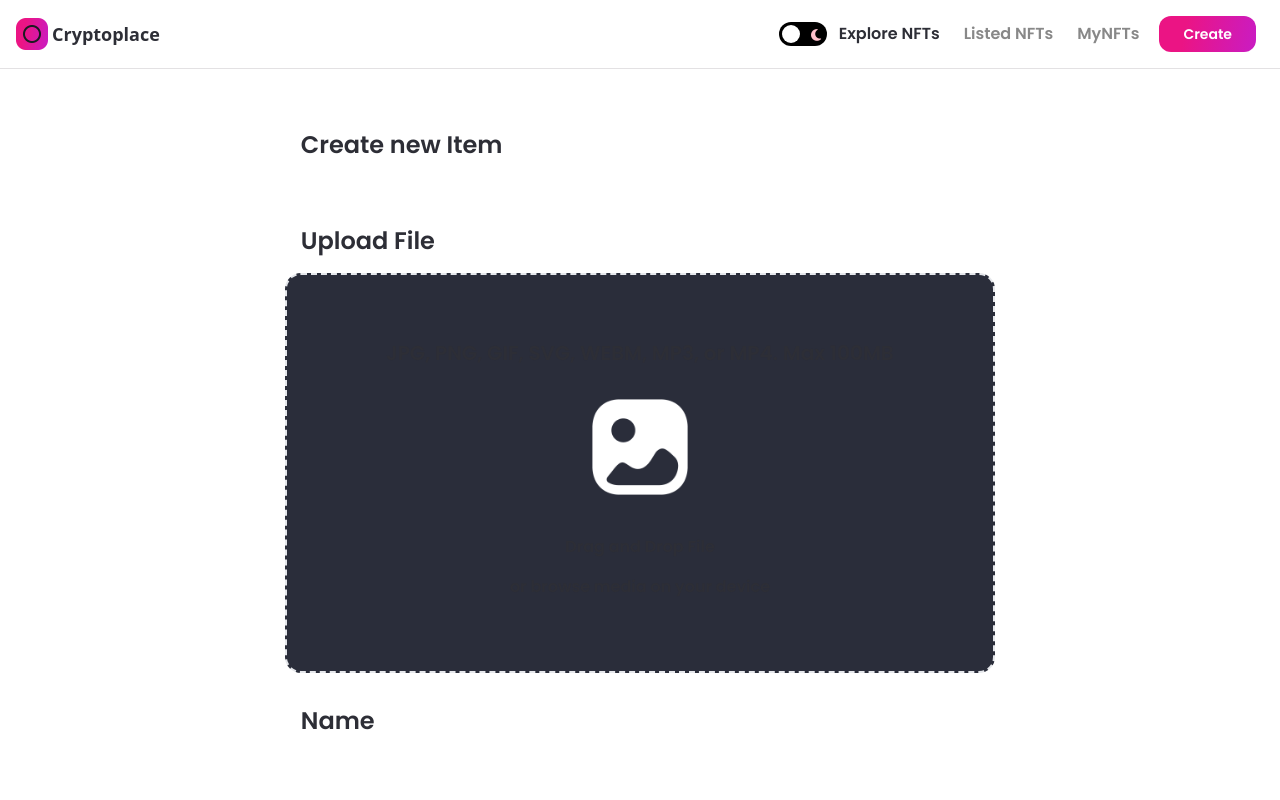
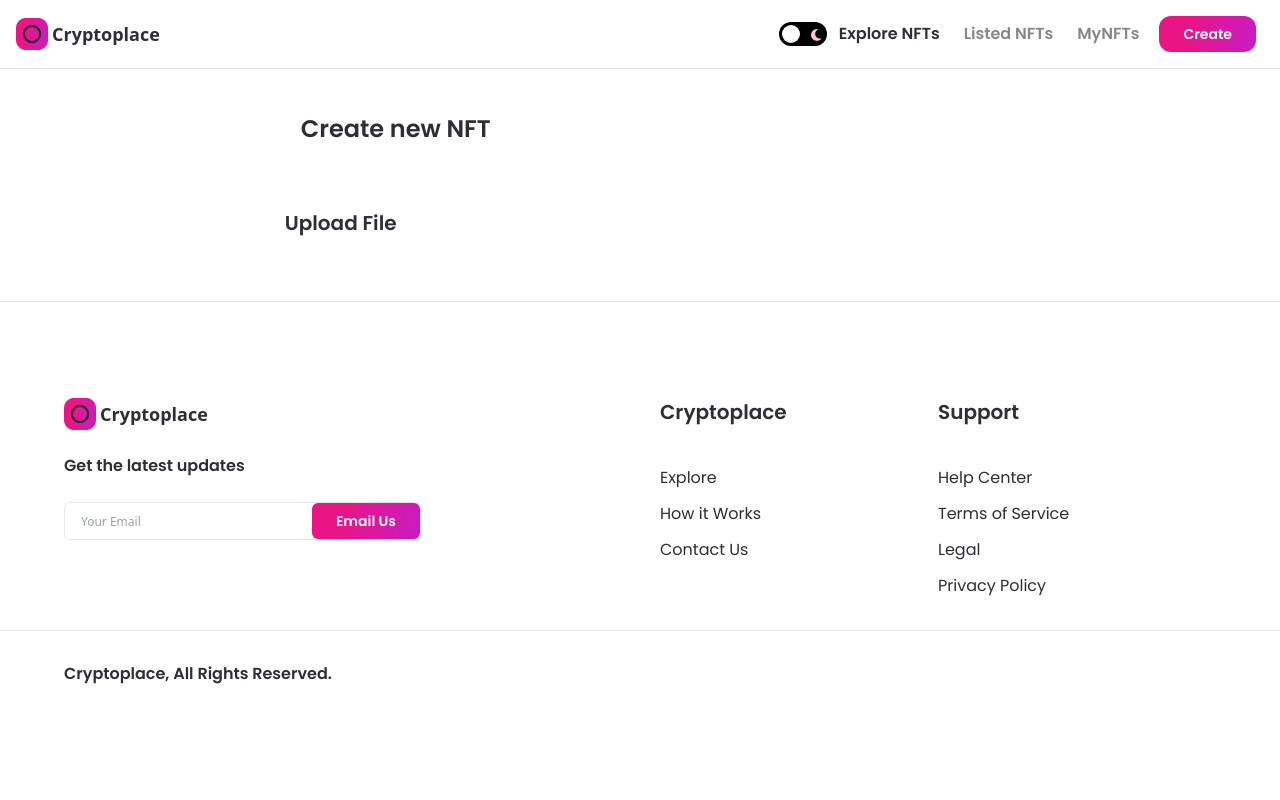
Before and after one commit to lucasmoncada08/cryptoplace, a Next.js app: page /create-nft in a window 1280 px wide. Shown: the top 800 px of the page. Built offline with nearby package versions, Linux system fonts and the light colour scheme.

Commit message:
Created initial image upload structure for nfts

```diff
--- a/pages/create-nft.js
+++ b/pages/create-nft.js
@@ -3,16 +3,47 @@ import Image from 'next/image';
 import { useRouter } from 'next/router';
 import { useTheme } from 'next-themes';
 
+import { useDropzone } from 'react-dropzone';
 import images from '../assets';
-import { Button } from '../components'
+import { Button } from '../components';
 
 const CreateNFT = () => {
   const { theme } = useTheme();
 
+  const onDrop = useCallback(() => {
+    // upload image to ipfs (blockchain)
+  }, []);
+
+  const { getRootProps, getInputProps, isDragActive, isDragAccept, isDragReject } = useDropzone({
+    onDrop,
+    accept: 'image/*',
+    maxSize: 5000000,
+  });
+
   const [fileUrl, setFileUrl] = useState(null);
 
+  const fileStyle = useMemo(() => (
+    ''
+  ), []);
+
   return (
-    <div className="flex flex-col items-center p-12 sm:px-4">
+    <div className="flex justify-center p-12 sm:px-4">
+      <div className="w-3/5 md:w-full">
+        <h1 className="font-poppins dark:text-white text-nft-black-1 text-2xl minlg:text-4xl font-semibold ml-4 xs:ml-0">Create new NFT</h1>
+        <div className="mt-16">
+          <p className="font-poppins dark:text-white text-nft-black-1 font-semibold text-xl">Upload File</p>
+          <div className="mt-4">
+            <div className={fileStyle} />
+          </div>
+        </div>
+      </div>
+    </div>
+  );
+};
+
+export default CreateNFT;
+
+/* <div className="flex flex-col items-center p-12 sm:px-4">
       <div className="flex justify-start w-3/5 mt-4 mb-12">
         <h1 className="font-poppins dark:text-white text-nft-black-1 text-2xl minlg:text-4xl font-semibold ml-4 xs:ml-0">Create new Item</h1>
       </div>
@@ -35,10 +66,6 @@ const CreateNFT = () => {
 
       <div className="flex justify-start w-3/5 mt-8 mb-4">
         <h1 className="font-poppins dark:text-white text-nft-black-1 text-2xl minlg:text-4xl font-semibold ml-4 xs:ml-0">Name</h1>
-          <p></p>
+        <p />
       </div>
-    </div>
-  );
-};
-
-export default CreateNFT;
+    </div> */
```
